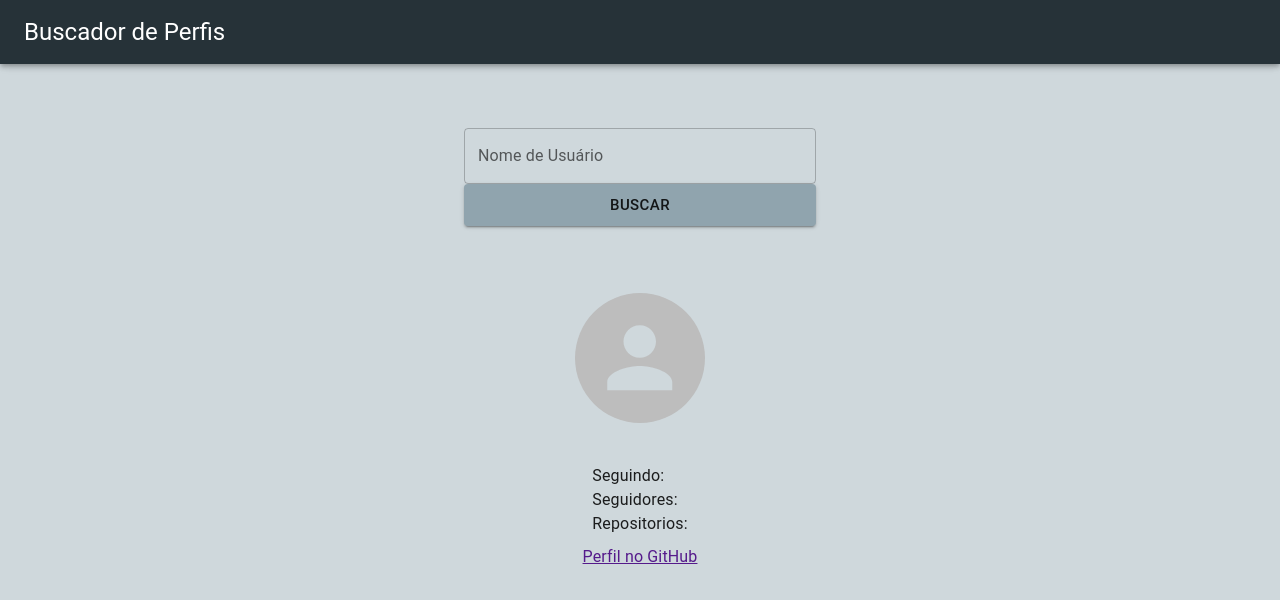
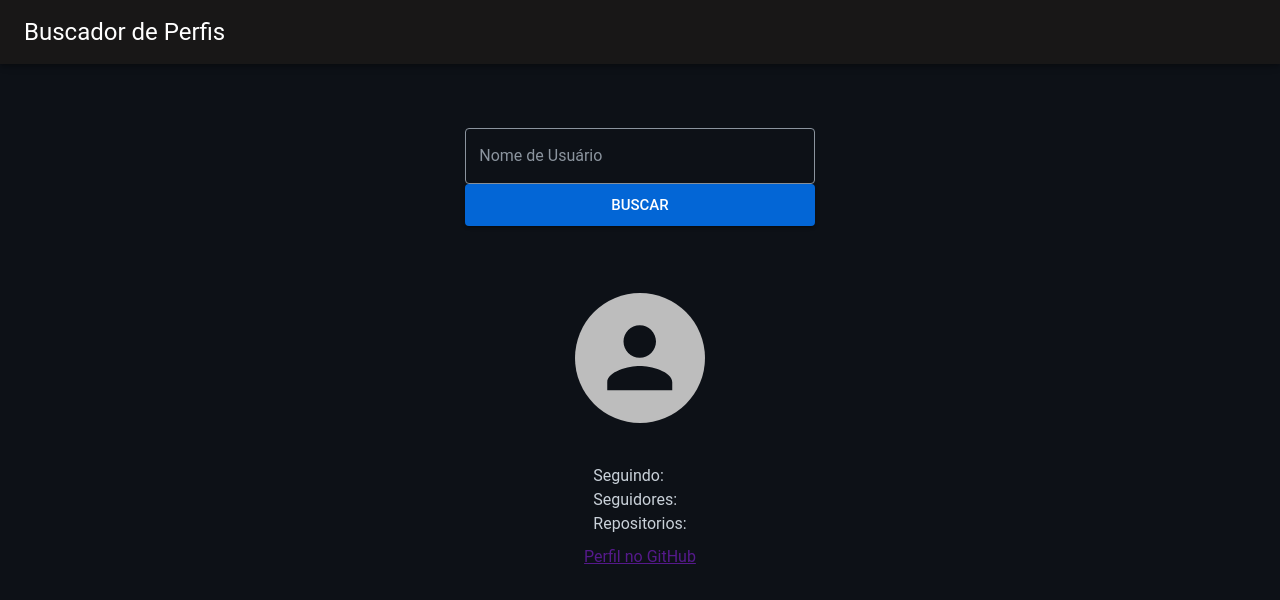
Before and after one commit to joaosoaresreal/buscador-perfis-github, a React (Vite) app: page / in a window 1280 px wide. Shown: the top 600 px of the page. Built offline with nearby package versions, Linux system fonts and the light colour scheme.

Commit message:
:lipstick: paleta do git

```diff
--- a/src/theme/ThemeProvider.tsx
+++ b/src/theme/ThemeProvider.tsx
@@ -1,25 +1,74 @@
-import { blueGrey } from '@mui/material/colors'; // PALETA DE CORES
 import { ThemeProvider, createTheme } from '@mui/material/styles'; // PROVEDOR DO TEMA E FUNÇÃO QUE CRIA O TEMA
 
 type ThemeProps = {
-    children:React.ReactNode
+  children: React.ReactNode
 }
 
 const theme = createTheme({
   palette: {
     primary: {
-      main: blueGrey[900],
+      main: '#181717',       // mantém o tom do logo GitHub
+      contrastText: '#ffffff',
     },
-    secondary:{
-        main: blueGrey[300],
+    secondary: {
+      main: '#0366d6',       // azul GitHub
+      contrastText: '#ffffff',
     },
-    background:{
-      default: blueGrey[100]
-    }
+    background: {
+      default: '#0d1117',    // fundo geral
+      paper: '#161b22',      // fundo dos cards/paper
+    },
+    text: {
+      primary: '#c9d1d9',    // texto principal claro
+      secondary: '#8b949e',  // texto secundário apagado
+    },
+    success: {
+      main: '#28a745',       // verde GitHub
+    },
+    error: {
+      main: '#d73a49',       // vermelho GitHub
+    },
+    warning: {
+      main: '#ffd33d',       // amarelo GitHub
+    },
+    info: {
+      main: '#79b8ff',       // azul claro GitHub
+    },
+  },
+  typography: {
+    fontFamily: 'Roboto, sans-serif',
+  },
+  components: {
+    MuiTextField: { // AJuste na cor do <TextField/> quando esta em Dark
+      styleOverrides: {
+        root: {
+          '& .MuiInputLabel-root': {
+            color: '#8b949e', // Cor do label padrão no modo escuro
+          },
+          '& .MuiInputLabel-root.Mui-focused': {
+            color: '#8b949e', // Cor do label ao focar no modo escuro
+          },
+          '& .MuiInputBase-input': {
+            color: '#8b949e', // Cor do texto digitado no modo escuro
+          },
+          '& .MuiOutlinedInput-root': {
+            '& .MuiOutlinedInput-notchedOutline': {
+              borderColor: '#8b949e', // Cor da borda padrão
+            },
+            '&:hover .MuiOutlinedInput-notchedOutline': {
+              borderColor: '#8b949e', // Cor da borda no hover
+            },
+            '&.Mui-focused .MuiOutlinedInput-notchedOutline': {
+              borderColor: '#8b949e !important', // Cor da borda ao focar
+            },
+          }
+        },
+      },
+    },
   },
 });
 
-export function Theme({children}:ThemeProps) {
+export function Theme({ children }: ThemeProps) {
   return <ThemeProvider theme={theme}>
     {children}
   </ThemeProvider>;
```
